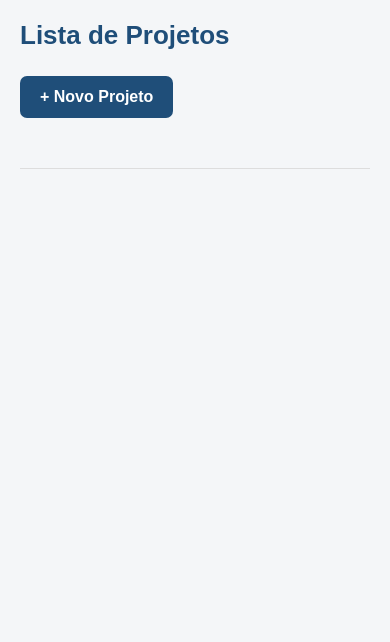
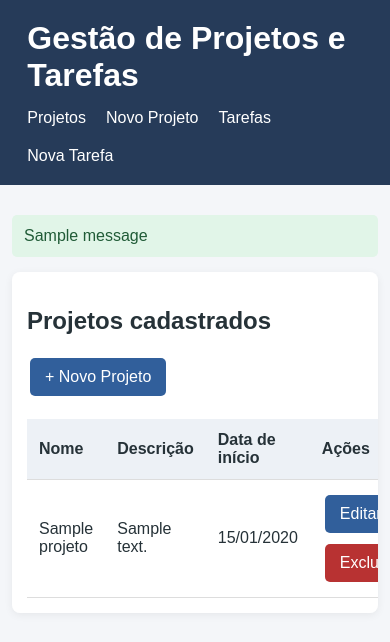
Before and after one commit to kamillyv-cpu/atividade-sprint2.0, a Django app: template core/templates/core/listar.html in a window 390 px wide. Shown: the top 642 px of the page. Run offline with Django 5.2, Linux system fonts and the light colour scheme; the template is opened without the code that fills it: values that come from a table or form of the project are taken from there, others are empty; tables that the repository leaves empty hold one stand-in row (values such as "Sample post"); one stand-in notice (Sample message) is shown.

Commit message:
ajustes e correcoes de templates

```diff
--- a/core/templates/core/base.html
+++ b/core/templates/core/base.html
@@ -1,24 +1,170 @@
+
 <!DOCTYPE html>
-<html>
+<html lang="pt-br">
 <head>
-    <title>Gestão de Projetos</title>
+    <meta charset="UTF-8">
+    <meta name="viewport" content="width=device-width, initial-scale=1.0">
+    <title>{% block title %}Gestão de Projetos{% endblock %}</title>
+
+    <style>
+        * {
+            box-sizing: border-box;
+        }
+
+        body {
+            margin: 0;
+            font-family: Arial, sans-serif;
+            background: #f4f6f9;
+            color: #263238;
+        }
+
+        header {
+            background: #263b59;
+            color: white;
+            padding: 20px 7%;
+        }
+
+        header h1 {
+            margin: 0 0 15px;
+        }
+
+        nav {
+            display: flex;
+            flex-wrap: wrap;
+            gap: 20px;
+        }
+
+        nav a {
+            color: white;
+            text-decoration: none;
+        }
+
+        nav a:hover {
+            text-decoration: underline;
+        }
+
+        main {
+            max-width: 1000px;
+            margin: 30px auto;
+            padding: 0 20px;
+        }
+
+        .painel {
+            background: white;
+            padding: 25px;
+            border-radius: 8px;
+            box-shadow: 0 2px 8px #00000010;
+        }
+
+        .botao {
+            display: inline-block;
+            padding: 10px 15px;
+            background: #315f9b;
+            color: white;
+            text-decoration: none;
+            border: none;
+            border-radius: 5px;
+            cursor: pointer;
+            margin: 3px;
+        }
+
+        .perigo {
+            background: #b83232;
+        }
+
+        .secundario {
+            background: #687786;
+        }
+
+        input:not([type="checkbox"]),
+        textarea,
+        select {
+            width: 100%;
+            padding: 10px;
+            margin: 7px 0 15px;
+            border: 1px solid #ccd2da;
+            border-radius: 5px;
+        }
+
+        input[type="checkbox"] {
+            margin: 10px 5px 15px 0;
+        }
+
+        label {
+            font-weight: bold;
+        }
+
+        table {
+            width: 100%;
+            border-collapse: collapse;
+            margin-top: 20px;
+        }
+
+        th, td {
+            padding: 12px;
+            text-align: left;
+            border-bottom: 1px solid #ddd;
+        }
+
+        th {
+            background: #edf1f6;
+        }
+
+        .mensagem {
+            padding: 12px;
+            background: #e1f5e8;
+            color: #205b37;
+            border-radius: 5px;
+            margin-bottom: 15px;
+        }
+
+        .erro {
+            color: #b83232;
+        }
+
+        .acoes {
+            display: flex;
+            flex-wrap: wrap;
+            gap: 5px;
+        }
+
+        @media (max-width: 600px) {
+            main {
+                padding: 0 12px;
+            }
+
+            .painel {
+                padding: 15px;
+                overflow-x: auto;
+            }
+        }
+    </style>
 </head>
 <body>
 
-<nav>
-    <a href="{% url 'listar_projetos' %}">
-        Projetos
-    </a>
+<header>
+    <h1>Gestão de Projetos e Tarefas</h1>
 
-    <a href="{% url 'listar_tarefas' %}">
-        Tarefas
-    </a>
-</nav>
+    <nav>
+        <a href="{% url 'listar_projetos' %}">Projetos</a>
+        <a href="{% url 'criar_projeto' %}">Novo Projeto</a>
+        <a href="{% url 'listar_tarefas' %}">Tarefas</a>
+        <a href="{% url 'criar_tarefa' %}">Nova Tarefa</a>
+    </nav>
+</header>
 
-<hr>
+<main>
+    {% if messages %}
+        {% for message in messages %}
+            <div class="mensagem">{{ message }}</div>
+        {% endfor %}
+    {% endif %}
 
-{% block content %}
-{% endblock %}
+    <div class="painel">
+        {% block content %}
+        {% endblock %}
+    </div>
+</main>
 
 </body>
 </html>
--- a/core/templates/core/listar.html
+++ b/core/templates/core/listar.html
@@ -1,160 +1,53 @@
-<!DOCTYPE html>
-<html lang="pt-br">
 
-<head>
-    <meta charset="UTF-8">
-    <title>Gestão de Projetos</title>
+{% extends 'base.html' %}
 
-    <style>
-        * {
-            box-sizing: border-box;
-            margin: 0;
-            padding: 0;
-        }
+{% block title %}Projetos{% endblock %}
 
-        body {
-            font-family: Arial, Helvetica, sans-serif;
-            background-color: #f4f6f8;
-            color: #333;
-            padding: 40px;
-        }
+{% block content %}
 
-        .container {
-            max-width: 1000px;
-            margin: 0 auto;
-        }
+<h2>Projetos cadastrados</h2>
 
+<a class="botao" href="{% url 'criar_projeto' %}">
+    + Novo Projeto
+</a>
 
-        h1 {
-            color: #1f4e79;
-            margin-bottom: 25px;
-            font-size: 32px;
-        }
+{% if projetos %}
+<table>
+    <thead>
+        <tr>
+            <th>Nome</th>
+            <th>Descrição</th>
+            <th>Data de início</th>
+            <th>Ações</th>
+        </tr>
+    </thead>
 
-        .novo-projeto {
-            display: inline-block;
-            background-color: #1f4e79;
-            color: white;
-            text-decoration: none;
-            padding: 12px 20px;
-            border-radius: 7px;
-            font-weight: bold;
-            margin-bottom: 30px;
-            transition: 0.2s;
-        }
+    <tbody>
+        {% for projeto in projetos %}
+        <tr>
+            <td>{{ projeto.nome }}</td>
+            <td>{{ projeto.descricao|truncatechars:60 }}</td>
+            <td>{{ projeto.data_inicio|date:"d/m/Y" }}</td>
+            <td>
+                <div class="acoes">
+                    <a class="botao"
+                       href="{% url 'editar_projeto' projeto.pk %}">
+                        Editar
+                    </a>
 
-        .novo-projeto:hover {
-            background-color: #163a5c;
-        }
+                    <a class="botao perigo"
+                       href="{% url 'excluir_projeto' projeto.pk %}">
+                        Excluir
+                    </a>
+                </div>
+            </td>
+        </tr>
+        {% endfor %}
+    </tbody>
+</table>
 
+{% else %}
+<p>Nenhum projeto cadastrado ainda.</p>
+{% endif %}
 
-        hr {
-            border: none;
-            border-top: 1px solid #ddd;
-            margin: 20px 0;
-        }
-
-        /* Card do projeto */
-        .projeto {
-            background-color: white;
-            padding: 25px;
-            margin-bottom: 20px;
-            border-radius: 10px;
-            box-shadow: 0 3px 10px rgba(0, 0, 0, 0.08);
-            border-left: 5px solid #1f4e79;
-        }
-
-        .projeto h2 {
-            color: #1f4e79;
-            margin-bottom: 12px;
-            font-size: 22px;
-        }
-
-        .projeto p {
-            margin-bottom: 12px;
-            line-height: 1.5;
-            color: #555;
-        }
-
-        .data {
-            font-size: 14px;
-            color: #777;
-        }
-
-
-        .acoes {
-            margin-top: 20px;
-        }
-
-        .editar,
-        .excluir {
-            display: inline-block;
-            padding: 9px 16px;
-            border-radius: 6px;
-            text-decoration: none;
-            font-weight: bold;
-            margin-right: 8px;
-            transition: 0.2s;
-        }
-
-        .editar {
-            background-color: #e8f1f8;
-            color: #1f4e79;
-        }
-
-        .editar:hover {
-            background-color: #d4e4f0;
-        }
-
-        .excluir {
-            background-color: #fbeaea;
-            color: #c0392b;
-        }
-
-        .excluir:hover {
-            background-color: #f5d2d0;
-        }
-
-        /* Mensagem quando não existem projetos */
-        .vazio {
-            background-color: white;
-            padding: 30px;
-            border-radius: 10px;
-            text-align: center;
-            color: #777;
-            box-shadow: 0 3px 10px rgba(0, 0, 0, 0.06);
-        }
-
-        /* Responsividade */
-        @media (max-width: 600px) {
-            body {
-                padding: 20px;
-            }
-
-            h1 {
-                font-size: 26px;
-            }
-
-            .projeto {
-                padding: 20px;
-            }
-
-            .editar,
-            .excluir {
-                margin-bottom: 8px;
-            }
-        }
-    </style>
-</head>
-
-<body>
-
-    <div class="container">
-
-        <h1>Lista de Projetos</h1>
-
-        <a href="{% url 'criar_projeto' %}" class="novo-projeto">
-            + Novo Projeto
-        </a>
-
-        <hr>
+{% endblock %}
```
Also changed, not shown: core/templates/core/form.html (added, +33 -0 lines), core/templates/core/formulario_projeto.html (deleted, +0 -152 lines), core/views.py (+32 -11 lines).
